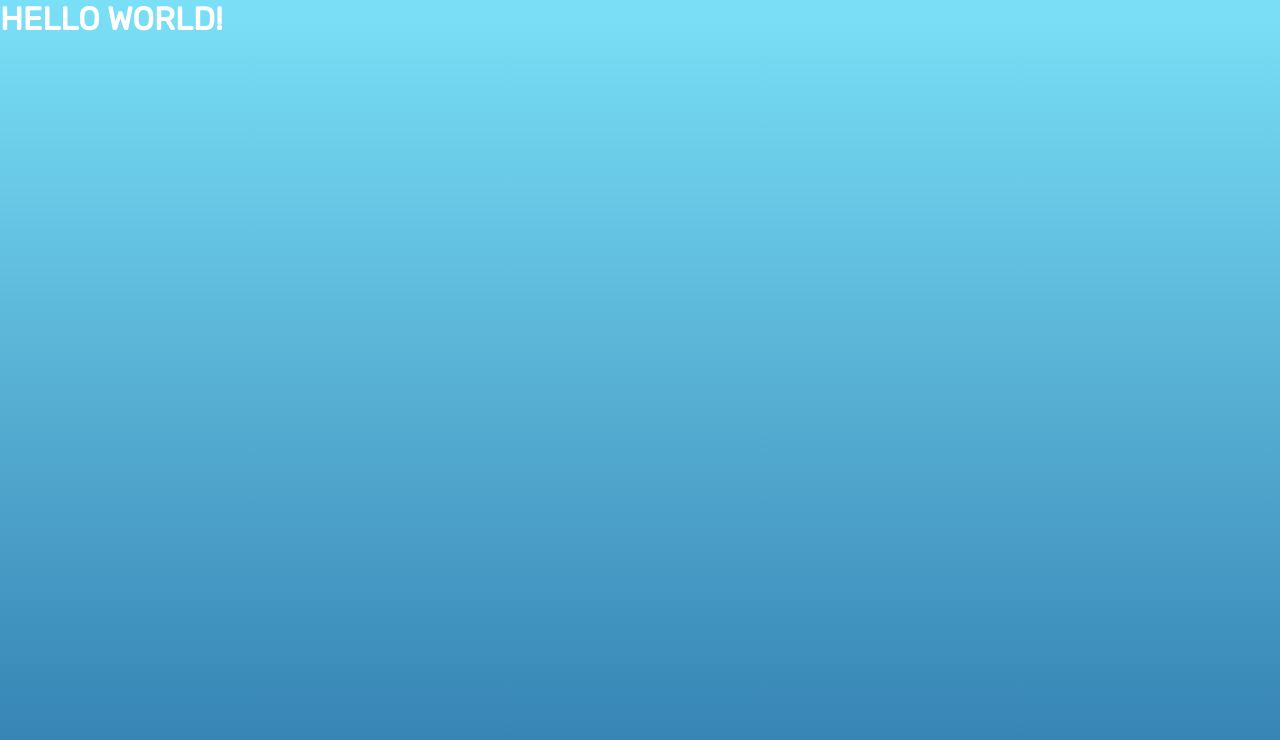
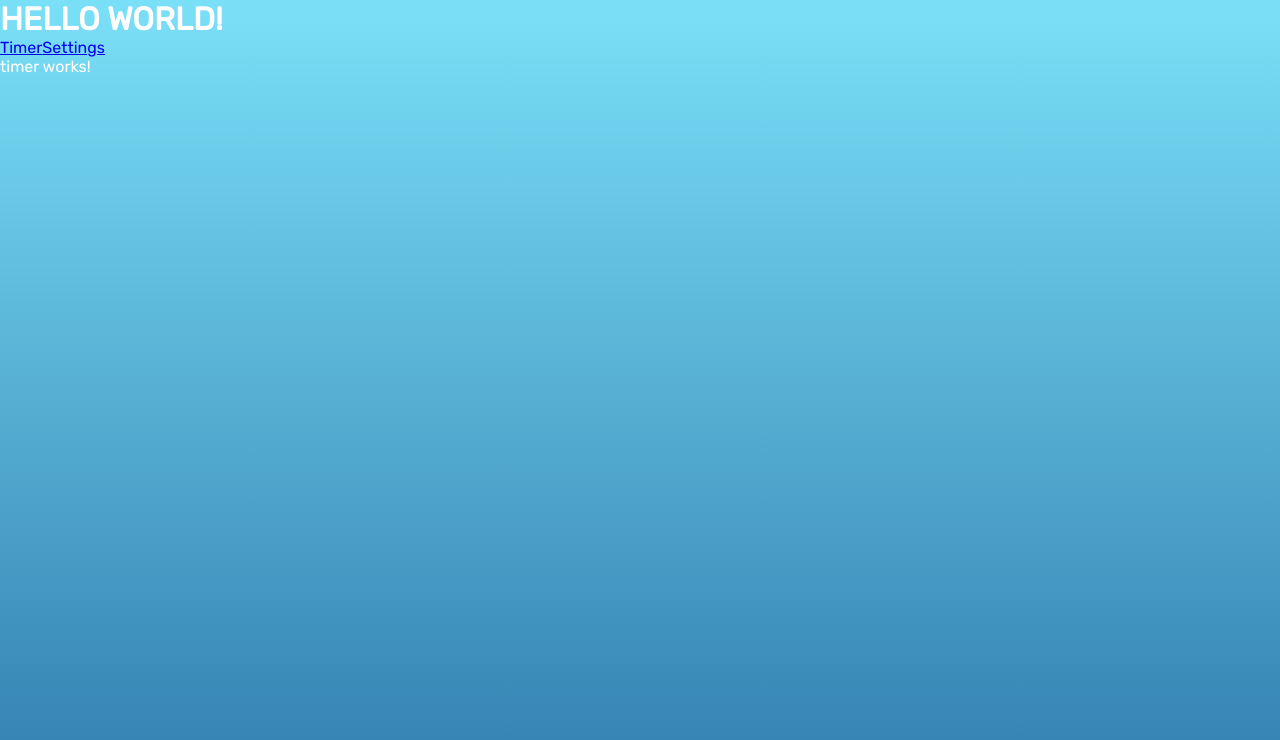
Before and after one commit to Just-Hosam/timer, an Angular app: page / in a window 1280 px wide. Shown: the top 740 px of the page. Built offline with nearby package versions, Linux system fonts and the light colour scheme.

Commit message:
Router setup

```diff
--- a/src/app/app-routing.module.ts
+++ b/src/app/app-routing.module.ts
@@ -1,10 +1,15 @@
 import { NgModule } from '@angular/core';
 import { RouterModule, Routes } from '@angular/router';
+import { TimerComponent } from './components/timer/timer.component';
+import { SettingsComponent } from './components/settings/settings.component';
 
-const routes: Routes = [];
+const routes: Routes = [
+  { path: 'settings', component: SettingsComponent },
+  { path: '', component: TimerComponent },
+];
 
 @NgModule({
   imports: [RouterModule.forRoot(routes)],
-  exports: [RouterModule]
+  exports: [RouterModule],
 })
-export class AppRoutingModule { }
+export class AppRoutingModule {}
--- a/src/app/app.component.html
+++ b/src/app/app.component.html
@@ -1 +1,6 @@
-<h1>HELLO WORLD!</h1>
+<div class="app">
+  <h1>HELLO WORLD!</h1>
+  <a routerLink="/" routerLinkActive="active">Timer</a>
+  <a routerLink="/settings" routerLinkActive="active">Settings</a>
+  <router-outlet></router-outlet>
+</div>
```
